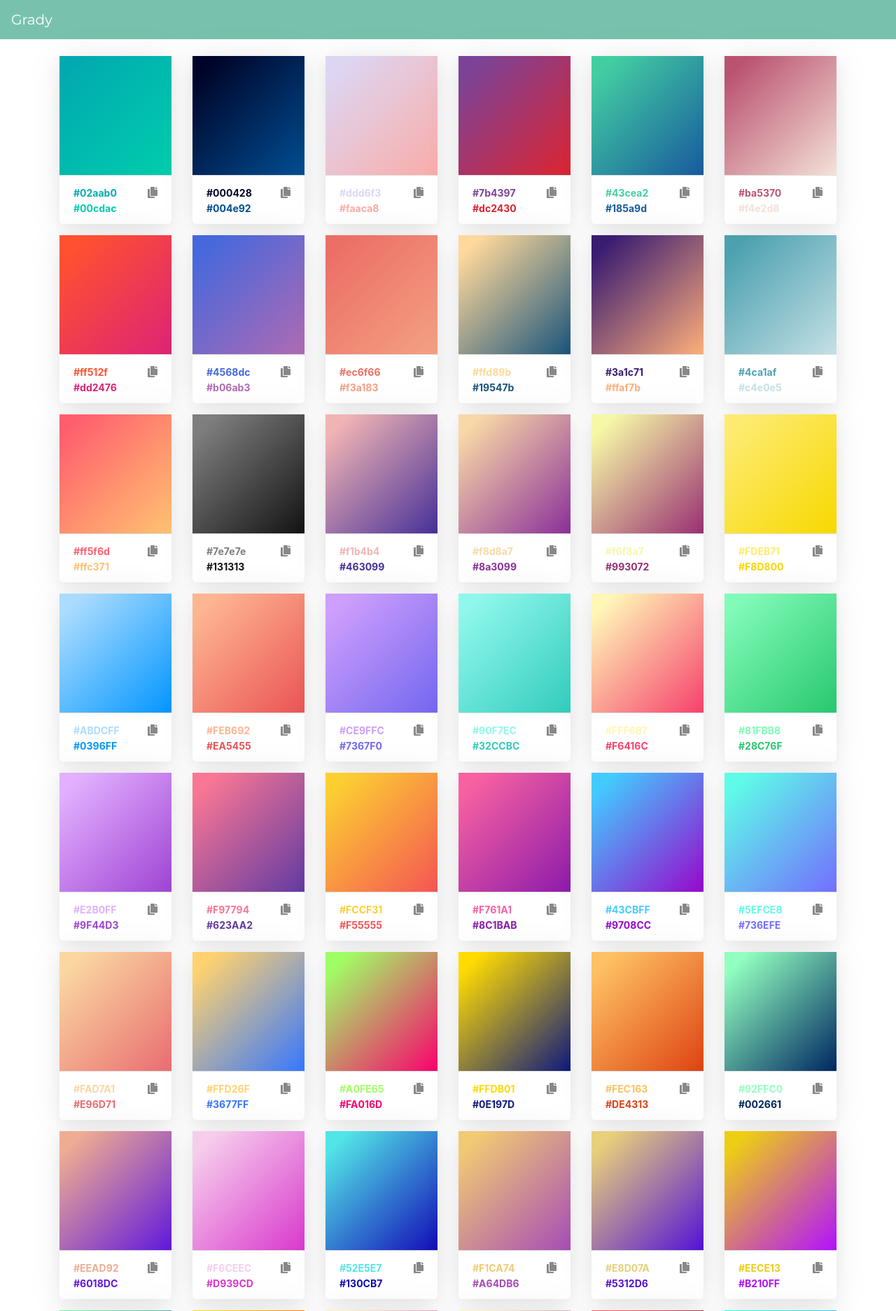
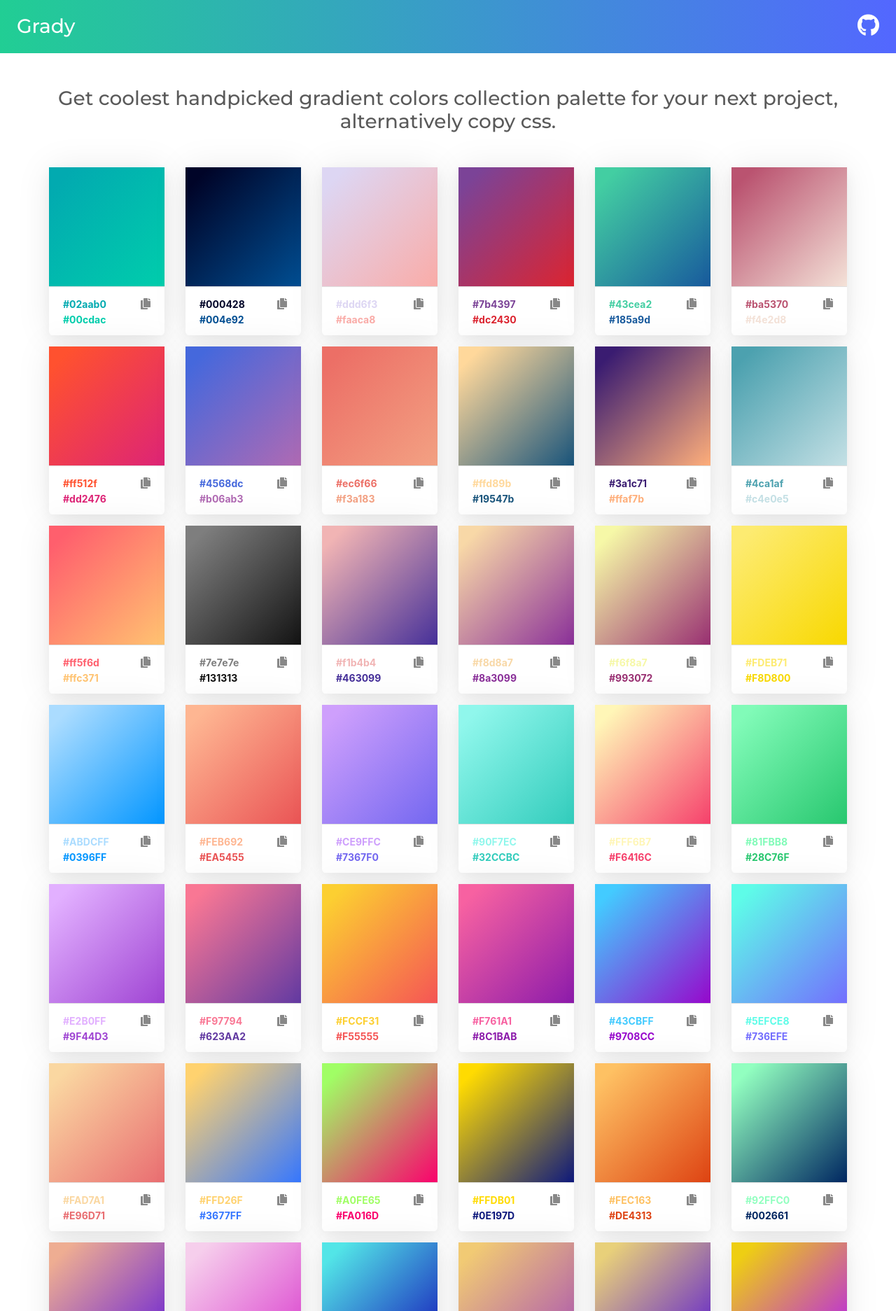
Before and after one commit to androidneha/grady, a PHP site: page / in a window 1280 px wide. Shown: the top 1873 px of the page at 70% size. Run offline with PHP 8.4, Linux system fonts and the light colour scheme; some libraries are stand-ins or nearby versions.

Commit message:
Update index.php

```diff
--- a/index.php
+++ b/index.php
@@ -7,20 +7,31 @@
     <title>Grady</title>
     <link href="https://stackpath.bootstrapcdn.com/bootswatch/4.3.1/minty/bootstrap.min.css" rel="stylesheet" integrity="sha384-9NlqO4dP5KfioUGS568UFwM3lbWf3Uj3Qb7FBHuIuhLoDp3ZgAqPE1/MYLEBPZYM" crossorigin="anonymous">
     <link rel="stylesheet" href="https://use.fontawesome.com/releases/v5.6.3/css/all.css" integrity="sha384-UHRtZLI+pbxtHCWp1t77Bi1L4ZtiqrqD80Kn4Z8NTSRyMA2Fd33n5dQ8lWUE00s/" crossorigin="anonymous">
-    <script src="https://cdn.jsdelivr.net/particles.js/2.0.0/particles.min.js"></script>
+    <link rel="stylesheet" href="https://codeseven.github.io/toastr/build/toastr.min.css"/>
     <style>
         .card:hover {
             box-shadow: 0 0 114px 0 rgba(0, 0, 0, 0.08), 0 30px 25px 0 rgba(0, 0, 0, 0.05);
             transition: transform 0.35s cubic-bezier(0.4, 0, 0.2, 1), box-shadow 0.35s cubic-bezier(0.4, 0, 0.2, 1);
             transform: translateY(-5px);
         }
+        .navbar {
+            background: linear-gradient(90deg, rgba(33, 206, 148, 1) 0%, rgba(83, 103, 255, 1) 100%);;
+        }
     </style>
 </head>
 <body>
-    <nav class="navbar navbar-expand-lg navbar-dark bg-primary">
-        <a class="navbar-brand" href="#">Grady</a>
+    <nav class="navbar navbar-expand-lg d-flex">
+        <div class="p-2">
+            <a class="navbar-brand" href="/">
+                <h3 class="text-bold text-white mb-0">Grady</h3>
+            </a>
+        </div>
+        <div class="ml-auto p-2">
+            <a href="https://github.com/androidneha/grady" target="_blank"><i class="fab fa-github text-white fa-2x"></i></a>
+        </div>
     </nav>
-    <div class="container mt-4">
+    <div class="container mt-4 p-0">
+        <h3 class="text-center my-5">Get coolest handpicked gradient colors collection palette for your next project, alternatively copy css.</h3>
         <div class="row">
             <?php
             foreach ($colors as $color) {
@@ -59,117 +70,10 @@
             ?>
         </div>
     </div>
-    <script src="https://code.jquery.com/jquery-3.3.1.slim.min.js" integrity="sha384-q8i/X+965DzO0rT7abK41JStQIAqVgRVzpbzo5smXKp4YfRvH+8abtTE1Pi6jizo" crossorigin="anonymous"></script>
+    <script src="https://code.jquery.com/jquery-3.4.1.min.js" integrity="sha256-CSXorXvZcTkaix6Yvo6HppcZGetbYMGWSFlBw8HfCJo=" crossorigin="anonymous"></script>
     <script src="https://cdnjs.cloudflare.com/ajax/libs/popper.js/1.14.7/umd/popper.min.js" integrity="sha384-UO2eT0CpHqdSJQ6hJty5KVphtPhzWj9WO1clHTMGa3JDZwrnQq4sF86dIHNDz0W1" crossorigin="anonymous"></script>
     <script src="https://stackpath.bootstrapcdn.com/bootstrap/4.3.1/js/bootstrap.min.js" integrity="sha384-JjSmVgyd0p3pXB1rRibZUAYoIIy6OrQ6VrjIEaFf/nJGzIxFDsf4x0xIM+B07jRM" crossorigin="anonymous"></script>
-    <script>
-        particlesJS("particles-js", {
-            "particles": {
-                "number": {
-                    "value": 30,
-                    "density": {
-                        "enable": true,
-                        "value_area": 900
-                    }
-                },
-                "color": {
-                    "value": "#ffffff"
-                },
-                "shape": {
-                    "type": "circle",
-                    "stroke": {
-                        "width": 0,
-                        "color": "#000000"
-                    },
-                    "polygon": {
-                        "nb_sides": 5
-                    },
-                },
-                "opacity": {
-                    "value": 0.5,
-                    "random": false,
-                    "anim": {
-                        "enable": false,
-                        "speed": 1,
-                        "opacity_min": 0.1,
-                        "sync": false
-                    }
-                },
-                "size": {
-                    "value": 3,
-                    "random": true,
-                    "anim": {
-                        "enable": false,
-                        "speed": 40,
-                        "size_min": 0.1,
-                        "sync": false
-                    }
-                },
-                "line_linked": {
-                    "enable": true,
-                    "distance": 150,
-                    "color": "#ffffff",
-                    "opacity": 0.4,
-                    "width": 1
-                },
-                "move": {
-                    "enable": true,
-                    "speed": 6,
-                    "direction": "none",
-                    "random": false,
-                    "straight": false,
-                    "out_mode": "out",
-                    "bounce": false,
-                    "attract": {
-                        "enable": false,
-                        "rotateX": 600,
-                        "rotateY": 1200
-                    }
-                }
-            },
-            "interactivity": {
-                "detect_on": "canvas",
-                "events": {
-                    "onhover": {
-                        "enable": true,
-                        "mode": "grab"
-                    },
-                    "onclick": {
-                        "enable": true,
-                        "mode": "push"
-                    },
-                    "resize": true
-                },
-                "modes": {
-                    "grab": {
-                        "distance": 140,
-                        "line_linked": {
-                            "opacity": 1
-                        }
-                    },
-                    "bubble": {
-                        "distance": 400,
-                        "size": 40,
-                        "duration": 2,
-                        "opacity": 8,
-                        "speed": 3
-                    },
-                    "repulse": {
-                        "distance": 200,
-                        "duration": 0.4
-                    },
-                    "push": {
-                        "particles_nb": 4
-                    },
-                    "remove": {
-                        "particles_nb": 2
-                    }
-                }
-            },
-            "retina_detect": true
-        });
-    </script>
-    <script src="toast.js"></script>
+    <script src="https://codeseven.github.io/toastr/build/toastr.min.js"></script>
     <script>
         function copyToClipboard(css) {
             let $temp = $("<input>");
@@ -177,12 +81,7 @@
             $temp.val(css).select();
             document.execCommand("copy");
             $temp.remove();
-            let toast = (new iqwerty).toast.Toast();
-            toast.setText('CSS Code Copied!').stylize({
-                background: 'pink',
-                color: 'black',
-                'box-shadow': '0 0 50px rgba(0, 0, 0, .7)'
-            }).show();
+            toastr.info('CSS code successfully copied! 😊', 'Yo', {positionClass: 'toast-bottom-right'})
         }
     </script>
 </body>
```
